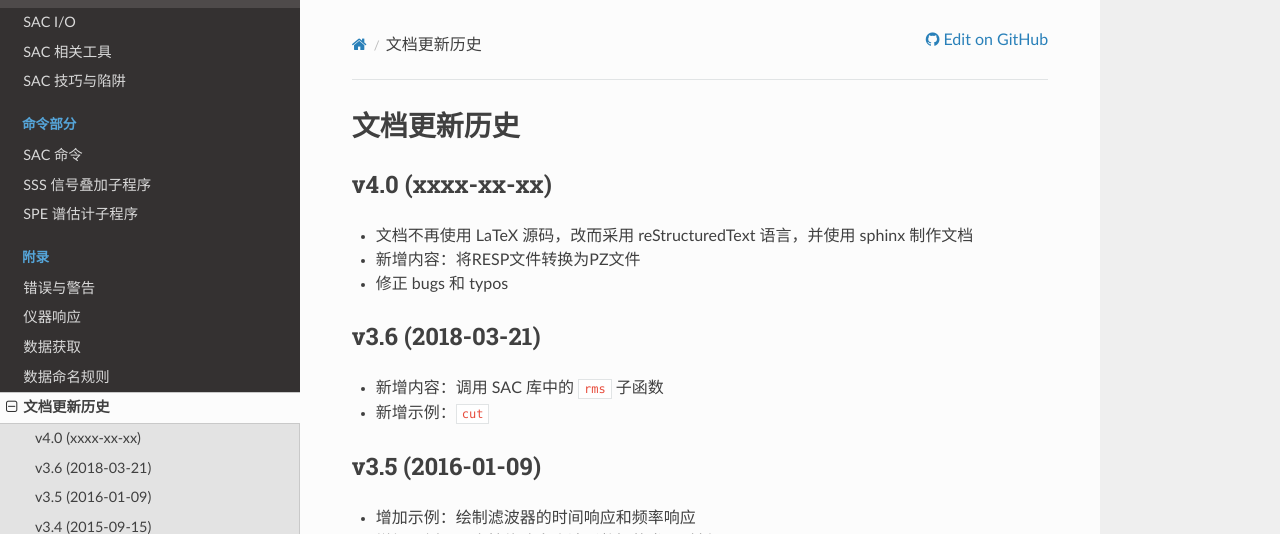
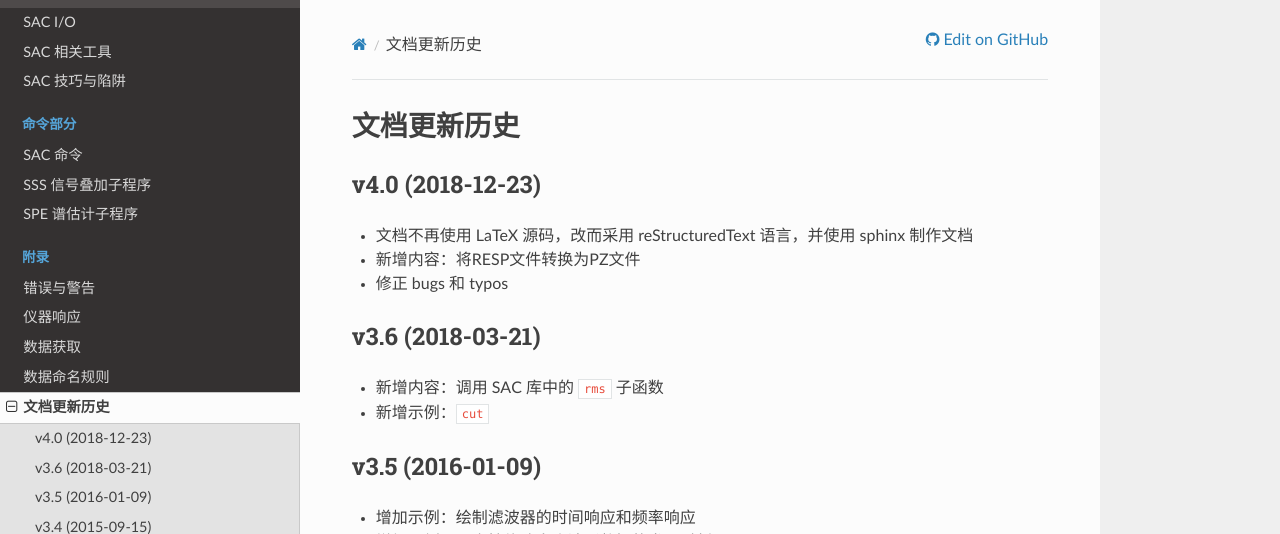
Before and after one commit to seisman/SAC_Docs_zh, a Sphinx documentation site: the page built from source/appendix/changelog.rst, in a window 1280 px wide and 900 px high. Shown: the top 534 px of the window. Built offline with Sphinx 7.4.7 and the Read the Docs theme 2.0.0, drawn with Linux system fonts in a browser that asks for light colours.

```diff
--- a/source/appendix/changelog.rst
+++ b/source/appendix/changelog.rst
@@ -6,7 +6,7 @@
 
    \titleformat{\section}{\Large\bfseries}{}{0em}{}{}
 
-v4.0 (xxxx-xx-xx)
+v4.0 (2018-12-23)
 =================
 
 - 文档不再使用 LaTeX 源码，改而采用 reStructuredText 语言，并使用 sphinx 制作文档
--- a/source/conf.py
+++ b/source/conf.py
@@ -26,7 +26,7 @@ project = 'SAC参考手册'
 copyright = '2012 - {}, SeisMan'.format(datetime.date.today().year)
 author = 'SeisMan'
 version = '4.0'
-release = '4.0'
+release = version
 language = 'zh_CN'
 
 # List of patterns, relative to source directory, that match files and
--- a/source/version.rst
+++ b/source/version.rst
@@ -36,5 +36,5 @@ SAC，都建议阅读最新版本的文档。
 +----------+--------------+---------+--------------+
 | 3.6      | 2018-03-21   | 101.6a  | 2013-11-11   |
 +----------+--------------+---------+--------------+
-| 4.0      |              | 101.6a  | 2013-11-11   |
+| 4.0      | 2018-12-23   | 101.6a  | 2013-11-11   |
 +----------+--------------+---------+--------------+
```
